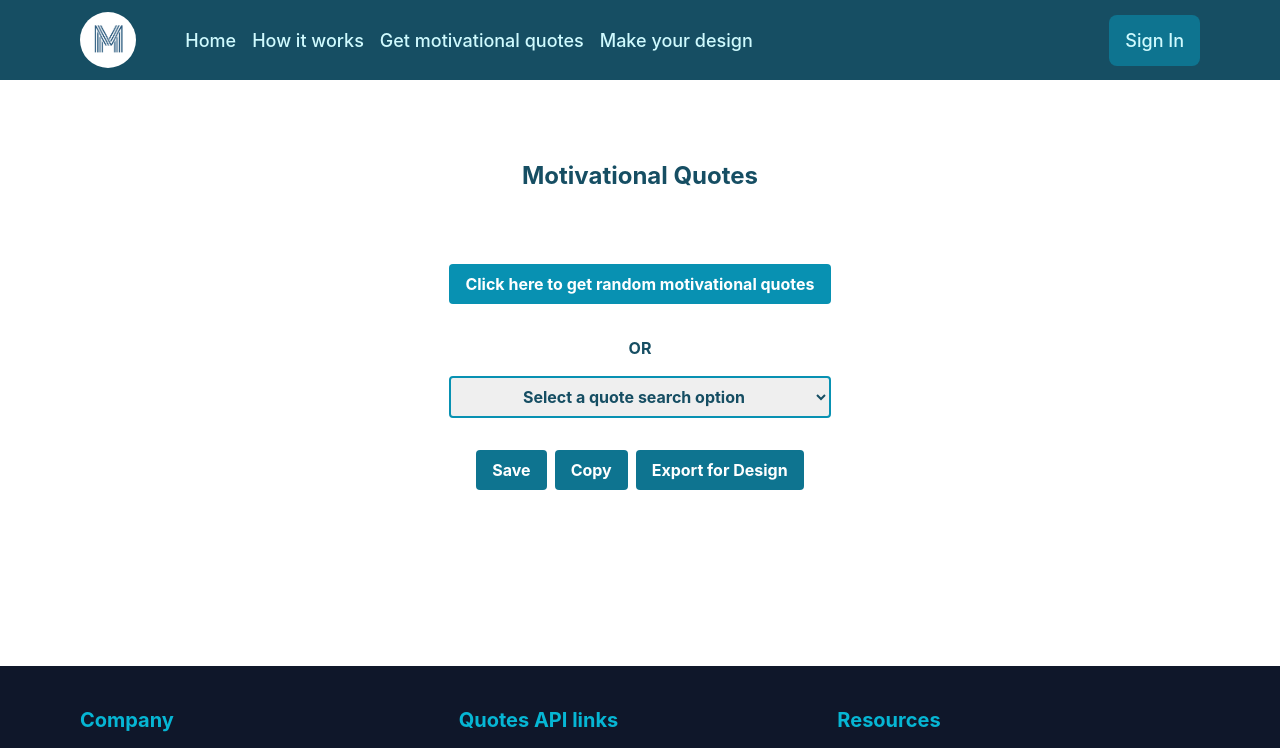
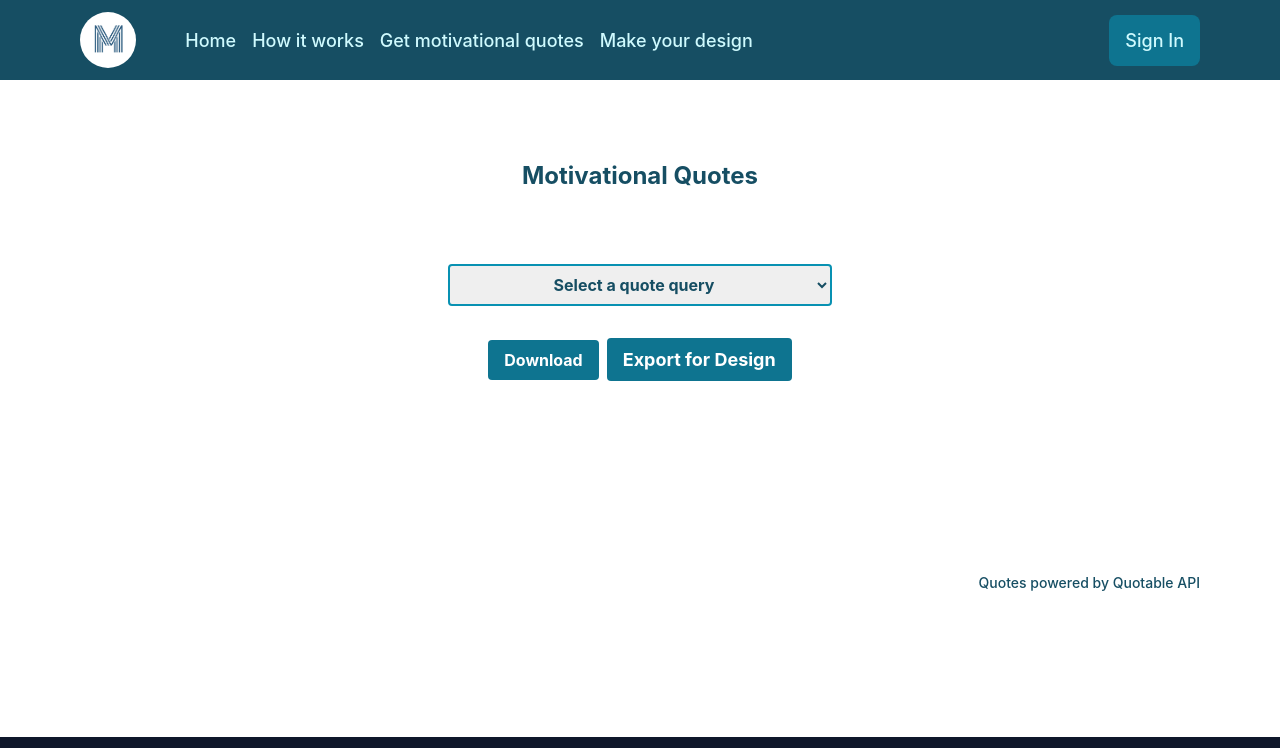
Before and after one commit to gbengaoluwadahunsi/Motiva, a React (Vite) app: page /getquotes in a window 1280 px wide. Shown: the top 748 px of the page. Built offline with nearby package versions, Linux system fonts and the light colour scheme.

Commit message:
the functionality working

```diff
--- a/package.json
+++ b/package.json
@@ -16,10 +16,12 @@
     "antd": "^5.11.0",
     "cors": "^2.8.5",
     "dom-to-image": "^2.6.0",
+    "express": "^4.18.2",
     "firebase": "^10.5.2",
     "formik": "^2.4.5",
     "framer-motion": "^10.16.4",
     "html2canvas": "^1.4.1",
+    "node-fetch": "^3.3.2",
     "prop-types": "^15.8.1",
     "react": "^18.2.0",
     "react-dom": "^18.2.0",
--- a/src/App.jsx
+++ b/src/App.jsx
@@ -1,16 +1,16 @@
-
+// App.js
 import { BrowserRouter as Router, Route, Routes } from 'react-router-dom';
-import Homepage from './Components/Homepage'
-import Login from './Components/Login-Logout/Login'
-import Signup  from './Components/Login-Logout/Signup'
-import HowItWorks from  './Components/HowItWorks'
-import GetQuotes from './Components/GetQuotes'
-import  MakeYourDesigns from './Components/MakeYourDesigns'
-import './App.css'
-
+import { useState } from 'react';
+import Homepage from './Components/Homepage';
+import Login from './Components/Login-Logout/Login';
+import Signup from './Components/Login-Logout/Signup';
+import HowItWorks from './Components/HowItWorks';
+import GetQuotes from './Components/GetQuotes';
+import MakeYourDesigns from './Components/MakeYourDesigns';
+import './App.css';
 
 function App() {
-
+  const [quote, setQuote] = useState(null);
 
   return (
     <>
@@ -20,12 +20,12 @@ function App() {
           <Route path="/login" element={<Login />} />
           <Route path="/signUp" element={<Signup />} />
           <Route path="/howitworks" element={<HowItWorks />} />
-        <Route path="/getquotes" element={<GetQuotes />} />
-        <Route path="/makedesigns" element={<MakeYourDesigns />} />
+          <Route path="/getquotes" element={<GetQuotes setQuote={setQuote} />} />
+          <Route path="/makedesigns" element={<MakeYourDesigns quote={quote} />} />
         </Routes>
       </Router>
     </>
-  )
+  );
 }
 
-export default App
+export default App;
--- a/src/Components/GetQuotes.jsx
+++ b/src/Components/GetQuotes.jsx
@@ -1,19 +1,21 @@
-import { useState } from 'react';
+import  { useState, useEffect } from 'react';
 import Navbar from './Navbar';
 import Footer from './Footer';
 import PropTypes from 'prop-types';
+import { Link } from 'react-router-dom';
 import { Spinner } from '@chakra-ui/react';
+import domtoimage from 'dom-to-image';
 
-function GetQuotes() {
+function GetQuotes({ setQuote }) {
   const [quotes, setQuotes] = useState([]);
   const [isLoading, setIsLoading] = useState(false);
   const [quoteText, setQuoteText] = useState('');
   const [quoteAuthor, setQuoteAuthor] = useState('');
   const [selectedOption, setSelectedOption] = useState('');
 
-  const Quote = ({ text, author }) => (
+  const Quote = ({ text }) => (
     <div className="block lg:text-lg font-bold mb-2">
-      {text} - {author}
+      {text}
     </div>
   );
 
@@ -21,49 +23,69 @@ function GetQuotes() {
     setSelectedOption(event.target.value);
   };
 
+  useEffect(() => {
+    if (quotes.length > 0) {
+      setQuote(quotes[0]);
+    }
+  }, [quotes, setQuote]);
+
+
   const getQuotes = async () => {
-    setQuotes([]);
     setIsLoading(true);
     let apiUrl = '';
 
-    if (selectedOption === 'keyword') {
-      apiUrl = `https://zenquotes.io/api/quotes/${quoteText}`;
-    } else if (selectedOption === 'author') {
-      apiUrl = `https://zenquotes.io/api/quotes/${quoteAuthor}`;
+    if (selectedOption === 'keyword' && quoteText.trim() !== '') {
+      apiUrl = `https://api.quotable.io/search/quotes?query=${quoteText}`;
+    } else if (selectedOption === 'author' && quoteText.trim() !== '') {
+      apiUrl = `https://api.quotable.io/search/quotes?query=${quoteAuthor}`;
     } else {
-      apiUrl = `https://zenquotes.io/api/quotes/random`;
+      apiUrl = 'https://api.quotable.io/random?maxLength=40';
     }
 
     try {
       const response = await fetch(apiUrl);
-
-      if (!response.ok) {
-        throw new Error('Network response was not ok');
-      }
-
       const data = await response.json();
 
-      // Adjust the structure based on the ZenQuotes response format
-      const formattedQuotes = data.map((quote) => ({ quote: quote.q, author: quote.a }));
-      setQuotes(formattedQuotes);
+      if (response.ok) {
+        let randomQuote = {};
+        if (selectedOption === 'keyword' || (selectedOption === 'author' && data.results && data.results.length > 0)) {
+          let attempts = 0;
+          do {
+            randomQuote = data.results[Math.floor(Math.random() * data.results.length)];
+            attempts += 1;
+          } while (randomQuote.content.length > 40 && attempts < data.results.length);
+
+          setQuotes(randomQuote.content.length <= 40 ? [randomQuote] : []);
+        } else {
+          setQuotes(Array.isArray(data.results) ? data.results : [data]);
+        }
+      } else {
+        console.error('Invalid response structure:', data);
+      }
     } catch (error) {
       console.error('Error fetching quotes:', error);
+    } finally {
+      setIsLoading(false);
     }
-
-    setIsLoading(false);
   };
 
-  const handleSave = () => {
-    // Implement save functionality
-  };
+  const handleDownload = () => {
+    const designElement = document.getElementById('quotes');
 
-  const handleCopy = () => {
-    // Implement copy functionality
-  };
+    domtoimage.toPng(designElement)
+      .then((dataUrl) => {
+        const link = document.createElement('a');
+        link.href = dataUrl;
+        link.download = 'quotes.png';
 
-  const handleExport = () => {
-    // Implement export to design functionality
-    window.location.href = "/makedesigns";
+        document.body.appendChild(link);
+        link.click();
+
+        document.body.removeChild(link);
+      })
+      .catch((error) => {
+        console.error('Error generating image:', error);
+      });
   };
 
   return (
@@ -75,26 +97,16 @@ function GetQuotes() {
         </h2>
 
         <form className="grid lg:space-y-4 justify-center py-8">
-          <div className="mb-4 lg:w-full">
-            <button
-              type="button"
-              onClick={getQuotes}
-              className="bg-cyan-600 hover:scale-95 mt-2 text-white w-full lg:font-bold py-2 px-4 rounded"
-            >
-              Click here to get random motivational quotes
-            </button>
-          </div>
-
-          <span className='mx-auto text-cyan-900 lg:font-bold'>OR</span>
 
           <select
             name="select"
             value={selectedOption}
             onChange={handleSelectChange}
-            className="border-2 border-cyan-600 mt-2 text-cyan-900 w-full outline-none lg:font-bold py-2 px-4 mx-auto text-center rounded"
+            className="border-2 border-cyan-600 mt-2 text-cyan-900 w-full outline-none lg:w-96 lg:font-bold py-2 px-4 mx-auto text-center rounded"
           >
-            <option value="">Select a quote search option</option>
-            <option value="author">Search by author&apos; name</option>
+            <option value="">Select a quote query</option>
+            <option value="random">Get a random quote</option>
+            <option value="author">Search by author&apos;s name</option>
             <option value="keyword">Search by keyword</option>
           </select>
 
@@ -137,13 +149,26 @@ function GetQuotes() {
             </div>
           )}
 
+          {selectedOption === 'random' && (
+            <div className="mb-4 w-full">
+              <button
+                type="button"
+                onClick={getQuotes}
+                className="bg-cyan-600 hover:scale-95 mt-2 text-white w-full lg:font-bold py-2 px-4 rounded"
+              >
+                Get a Random Quote
+              </button>
+            </div>
+          )}
+
           {isLoading ? (
             <Spinner />
           ) : (
             quotes.length > 0 && (
-              <div className="border border-gray-300 text-cyan-800 rounded p-4 mb-4">
+
+              <div id="quotes" className="border border-gray-300 mx-auto text-center text-cyan-800 rounded p-4 mb-4">
                 {quotes.map((quote, index) => (
-                  <Quote key={index} text={quote.quote} author={quote.author} />
+                  <Quote key={index} text={quote.content || quote.text} />
                 ))}
               </div>
             )
@@ -153,27 +178,28 @@ function GetQuotes() {
         <div className="text-center mx-auto lg:mb-8">
           <button
             type="button"
-            onClick={handleSave}
-            className="bg-cyan-700 hover:scale-95 text-white lg:font-bold py-2 px-4 rounded mr-2"
+            onClick={handleDownload}
+            className="bg-cyan-700 hover:scale-95 cursor-pointer text-white lg:font-bold py-2 px-4 rounded mr-2"
           >
-            Save
+            Download
           </button>
+
+          <Link to='/makedesigns'>
             <button
               type="button"
-            onClick={handleCopy}
-            className="bg-cyan-700 hover:scale-95 text-white lg:font-bold py-2 px-4 rounded mr-2"
-          >
-            Copy
-          </button>
-
-          <button
-            type="button"
-            onClick={handleExport}
-            className="bg-cyan-700 hover:scale-95 text-white lg:font-bold py-2 px-4 mt-5 lg:mt-0 rounded"
+              className="bg-cyan-700 hover:scale-95 cursor-pointer text-white lg:font-bold py-2 px-4 mt-5 lg:mt-0 rounded"
             >
               Export for Design
             </button>
+          </Link>
         </div>
+        <a
+          href='https://docs.quotable.io/'
+          rel='noreferrer'
+          target='_blank'
+          className='text-sm flex justify-end mt-48 text-cyan-900 font-medium decoration-cyan-500 decoration-2 hover:underline hover:underline-offset-8'>
+          Quotes powered by Quotable API
+        </a>
       </div>
       <Footer />
     </div>
@@ -181,8 +207,13 @@ function GetQuotes() {
 }
 
 GetQuotes.propTypes = {
-    text: PropTypes.string.isRequired,
-    author: PropTypes.string.isRequired,
+  quotes: PropTypes.array,
+  isLoading: PropTypes.bool,
+  quoteText: PropTypes.string,
+  text: PropTypes.string,
+  quoteAuthor: PropTypes.string,
+  selectedOption: PropTypes.string,
+  setQuote: PropTypes.func.isRequired,
 };
 
 export default GetQuotes;
--- /dev/null
+++ b/src/Components/Login-Logout/server.js
@@ -0,0 +1,22 @@
+import express from 'express';
+import fetch from 'node-fetch';
+
+const app = express();
+const port = 3001;
+
+app.use(express.json());
+
+app.get('/api/quotes', async (req, res) => {
+  try {
+    const response = await fetch('https://api.quotable.io/');
+    const data = await response.json();
+    res.json(data);
+  } catch (error) {
+    console.error('Error fetching quotes:', error);
+    res.status(500).json({ error: 'Internal Server Error' });
+  }
+});
+
+app.listen(port, () => {
+  console.log(`Server is running on port ${port}`);
+});
--- a/src/Components/Navbar.jsx
+++ b/src/Components/Navbar.jsx
@@ -9,7 +9,7 @@ const Navbar = ({ isAuthenticated, onSignOut }) => {
   const [navbar, setNavbar] = useState(false);
 
   return (
-    <div className="grid grid-cols-12  lg:font-medium p-4 lg:px-20 lg:py-3 bg-cyan-900">
+    <div className="grid grid-cols-12   lg:font-medium p-4 lg:px-20 py-3 bg-cyan-900">
       <Link to="/" className="lg:h-14">
         <img className=" lg:w-14  lg:h-14 rounded-full" src={motiva2} alt="motiva-logo" />
       </Link>
```
Also changed, not shown: src/Components/MakeYourDesigns.jsx (+17 -19 lines), 1 other file (tests, documents, lock files or other folders). Lines whose indentation alone changed are shown as unchanged.
